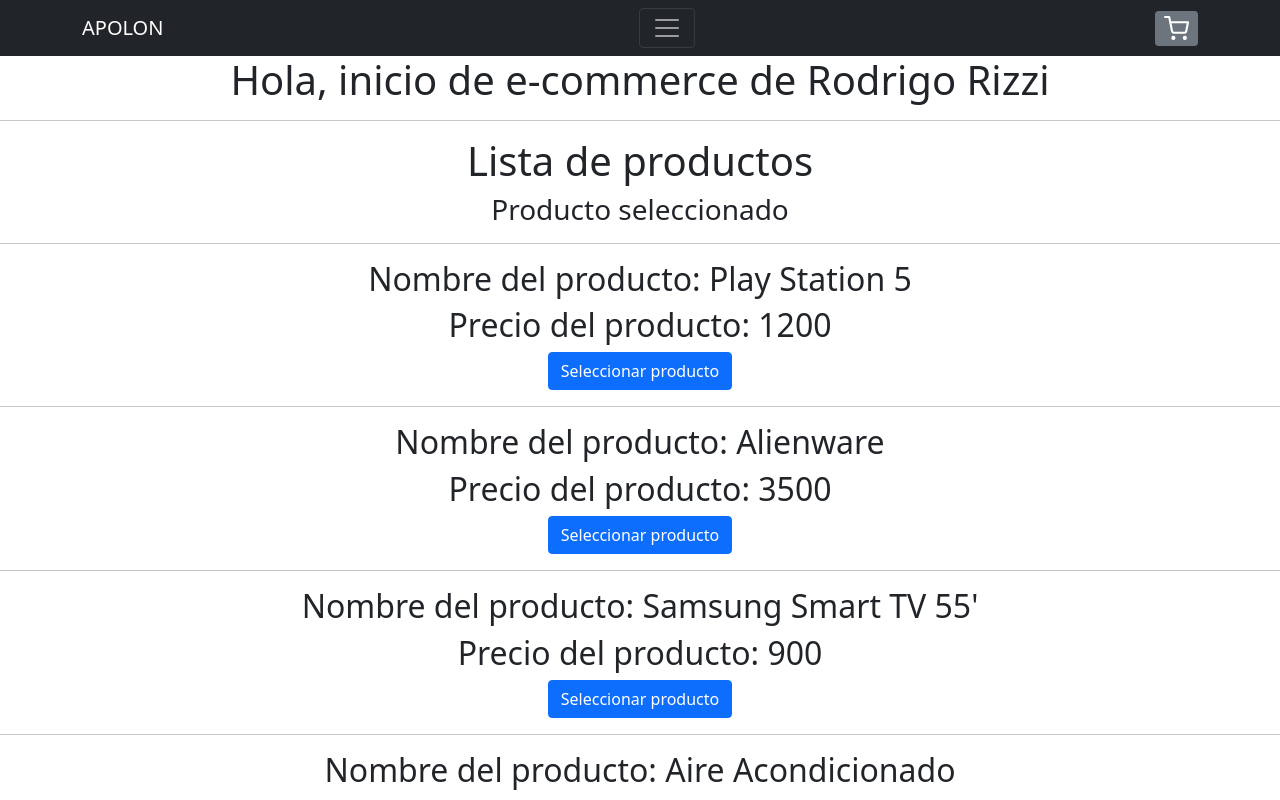
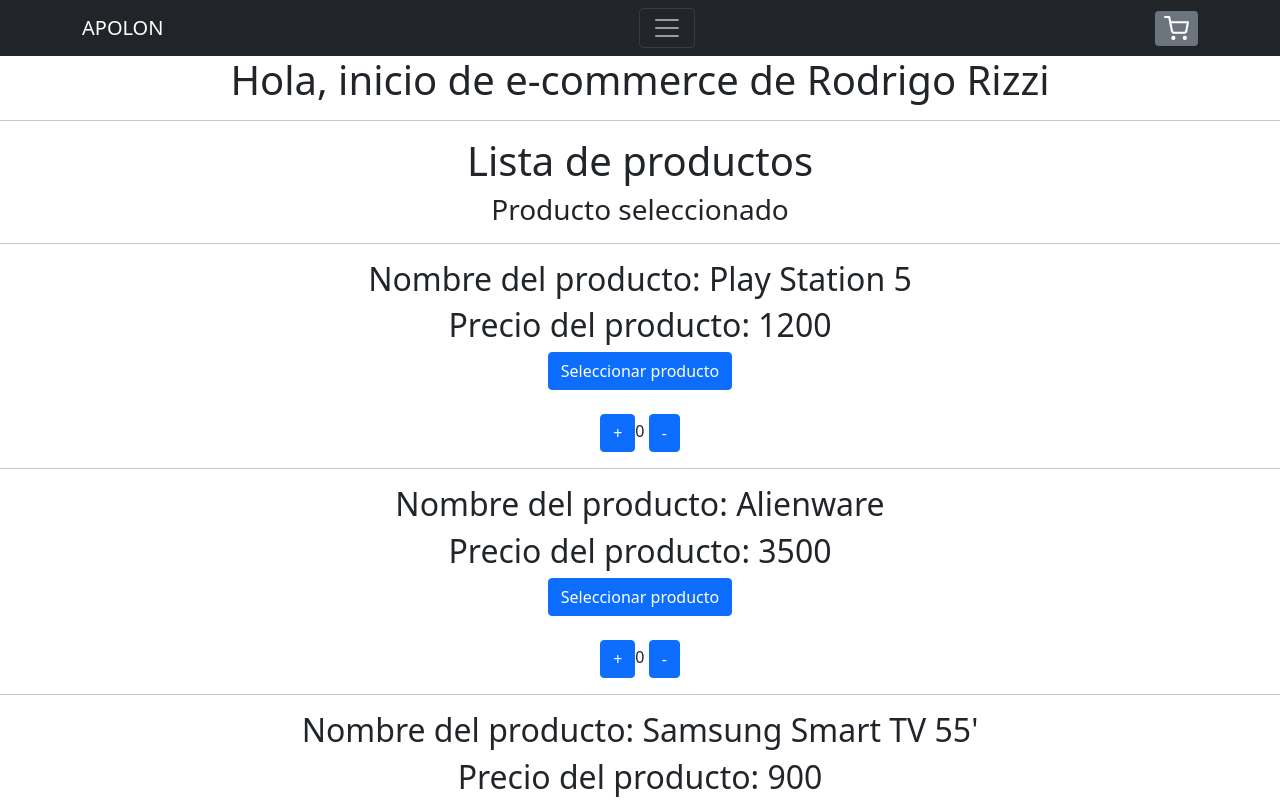
Before and after one commit to rorizzi/e-commerce-rodrigo-rizzi, a React (Create React App) app: page /item/1 in a window 1280 px wide. Shown: the top 800 px of the page. Built offline with nearby package versions, Linux system fonts and the light colour scheme.

Commit message:
item-counter-added

```diff
--- a/src/components/item-count/ItemCount.js
+++ b/src/components/item-count/ItemCount.js
@@ -1,6 +1,28 @@
+import { useState } from 'react';
+import { Button } from 'react-bootstrap'
+
 const ItemCount = () => {
-    const [numberOfItem, setNumberOfItem] = useState(0)
-  return <div></div>;
+    const [numbersOfItems, setNumbersOfItems] = useState(0)
+
+    const addItem = () => {
+        if(numbersOfItems < 10) {
+            setNumbersOfItems(numbersOfItems + 1);
+        }
+    }
+
+    const removeItem = () => {
+        if(numbersOfItems > 0) {
+            setNumbersOfItems(numbersOfItems - 1);
+        }
+    }
+
+
+  return (
+    <div>
+        <Button onClick={addItem}>+</Button>
+        <span>{numbersOfItems} </span>
+        <Button onClick={removeItem}>-</Button>
+    </div>);
 };
 
 export default ItemCount;
--- a/src/components/item-list-container/ItemListContainer.js
+++ b/src/components/item-list-container/ItemListContainer.js
@@ -9,7 +9,7 @@
 ];
 
 const ItemListContainer = () => {
-  //Hook para controlar el estado del componente
+
   const [selectedItem, setSelectedItem ] = useState(null)
 
   return (
--- a/src/components/item/Item.js
+++ b/src/components/item/Item.js
@@ -1,4 +1,5 @@
 import { Button } from "react-bootstrap";
+import ItemCount from "../item-count/ItemCount";
 
 const Item = ({id, name, price, setSelectedItem}) => {
     const selectItem = () => setSelectedItem({name, price, id})
@@ -8,6 +9,9 @@
             <h2>Nombre del producto: {name}</h2>
             <h2>Precio del producto: {price}</h2>
             <Button onClick={selectItem}>Seleccionar producto</Button>
+            <br />
+            <br />
+            <ItemCount />
             <hr/>
         </>
     );
```
